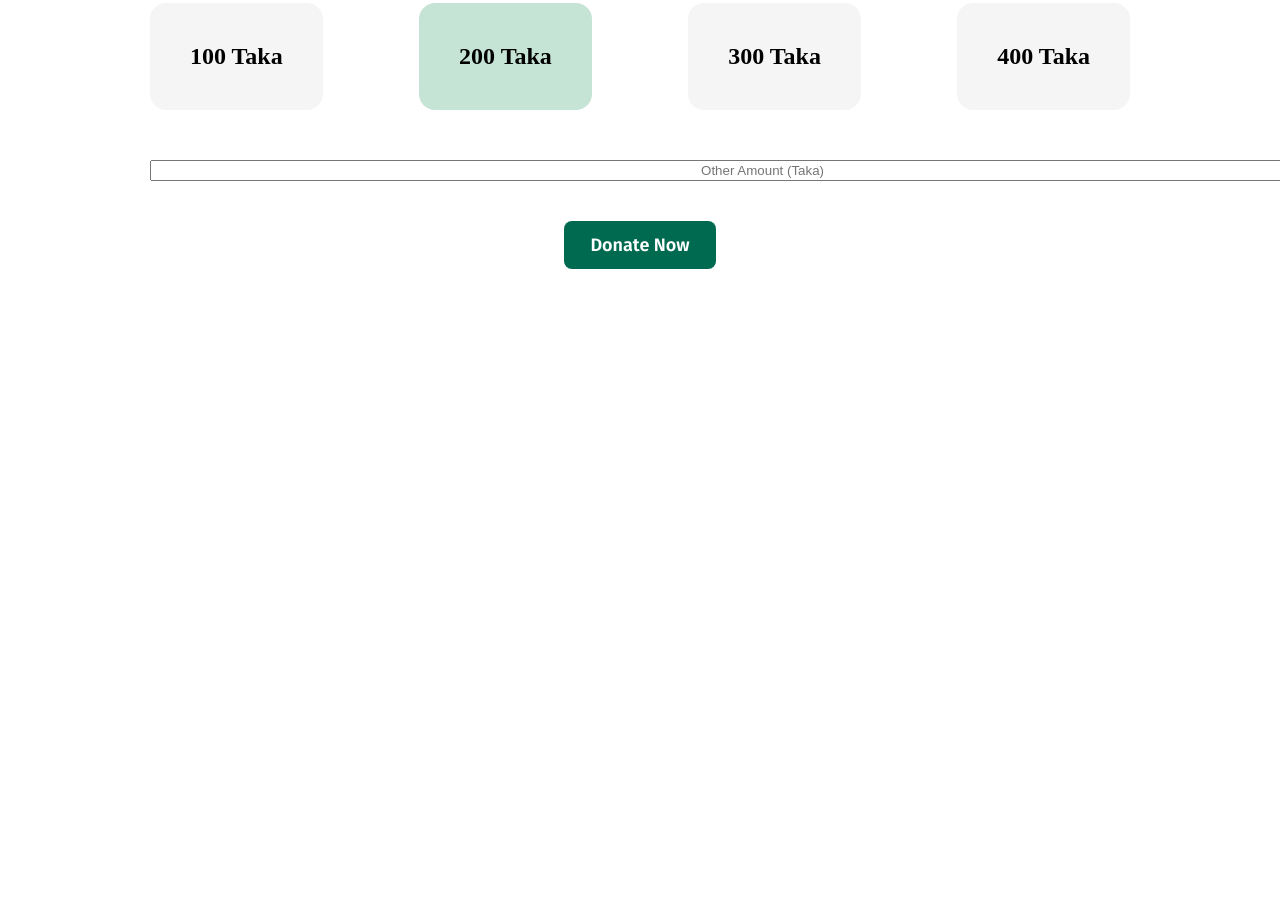
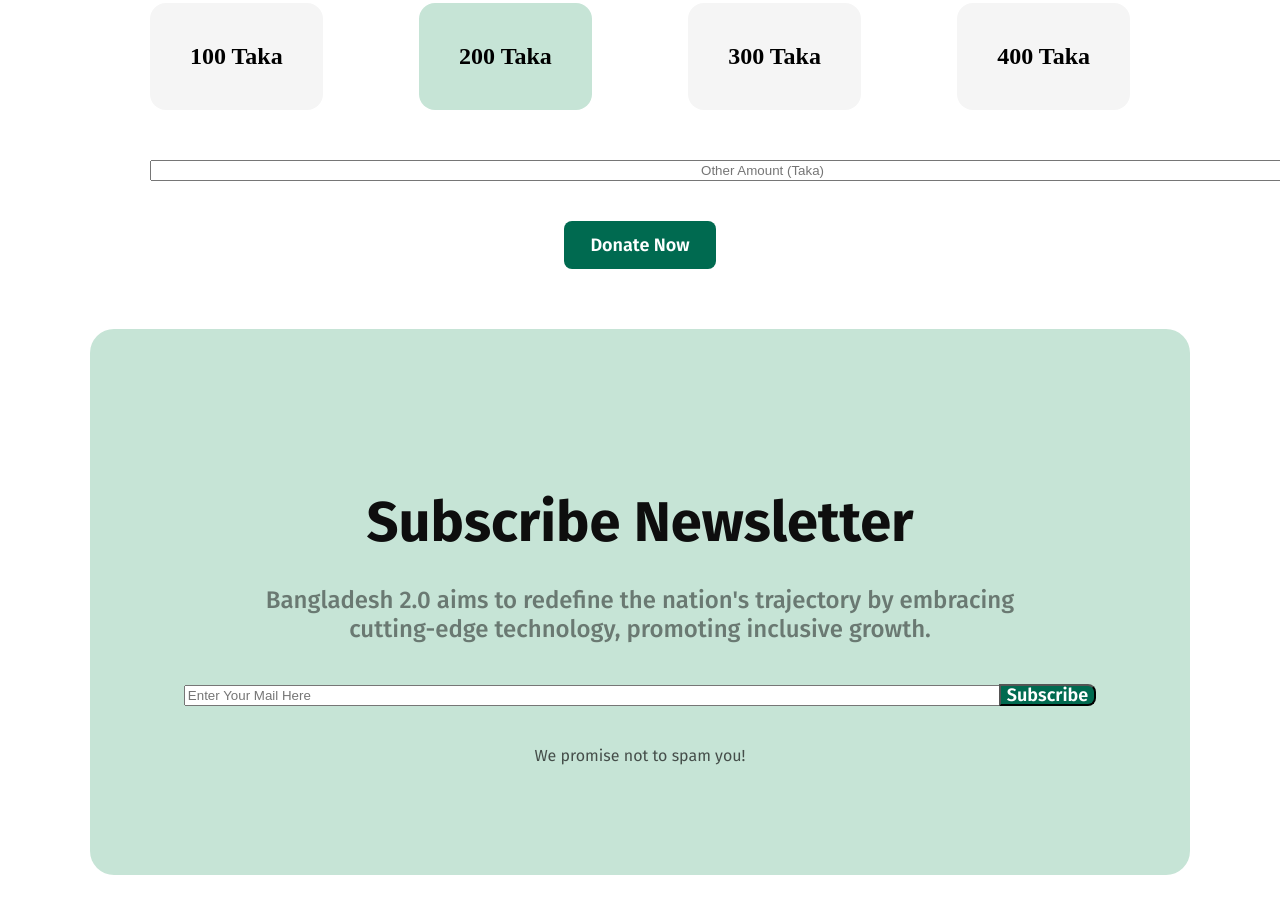
Before and after one commit to promitkundu/B11-A1, a plain HTML site: page index.html in a window 1280 px wide. Shown: the part 3263-4176 px from the top of the page. Before the commit the page ends 3622 px from the top, so only its background shows below. Drawn offline with Linux system fonts and the light colour scheme.

Commit message:
add section five

```diff
--- a/index.html
+++ b/index.html
@@ -152,9 +152,24 @@
         </div>
     </section>
 
-
-
-
+    <section class="five">
+        <div class="lekha">
+            <h1 class="t">Subscribe Newsletter</h1>
+            <p class="s">Bangladesh 2.0 aims to redefine the nation's trajectory by embracing cutting-edge technology,
+                promoting inclusive growth.</p>
+        </div>
+        <div class="parent">
+            <div class="child1">
+                <input type="email" placeholder="Enter Your Mail Here" size="100" height="30">
+            </div>
+            <div class="child2">
+                <button class="b">Subscribe</button>
+            </div>
+        </div>
+        <div>
+            <p class="a">We promise not to spam you!</p>
+        </div>
+    </section>
 </body>
 
 </html>
```
